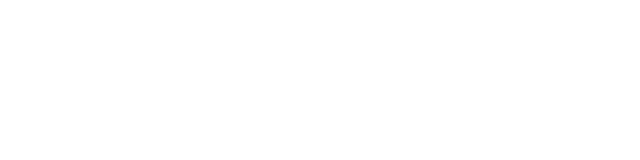
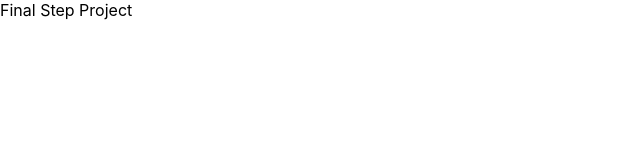
Before and after one commit to OttoMarcus/NiceGadget, a React (Create React App) app in the folder frontend/: page / in a window 1280 px wide. Shown: the top 160 px of the page, without its empty margins (0-640 px from the left). Built offline with nearby package versions, Linux system fonts and the light colour scheme.

Commit message:
fix(41): scss bug module

```diff
--- a/frontend/package.json
+++ b/frontend/package.json
@@ -12,6 +12,7 @@
     "react": "^18.2.0",
     "react-dom": "^18.2.0",
     "react-scripts": "5.0.1",
+    "sass": "^1.71.1",
     "web-vitals": "^2.1.4"
   },
   "scripts": {
--- a/frontend/src/App.js
+++ b/frontend/src/App.js
@@ -1,7 +1,7 @@
 import React from "react";
 
 function App() {
-  return <div> </div>;
+  return <div>Final Step Project</div>;
 }
 
 export default App;
```
Also changed, not shown: 2 other files (tests, documents, lock files or other folders).
